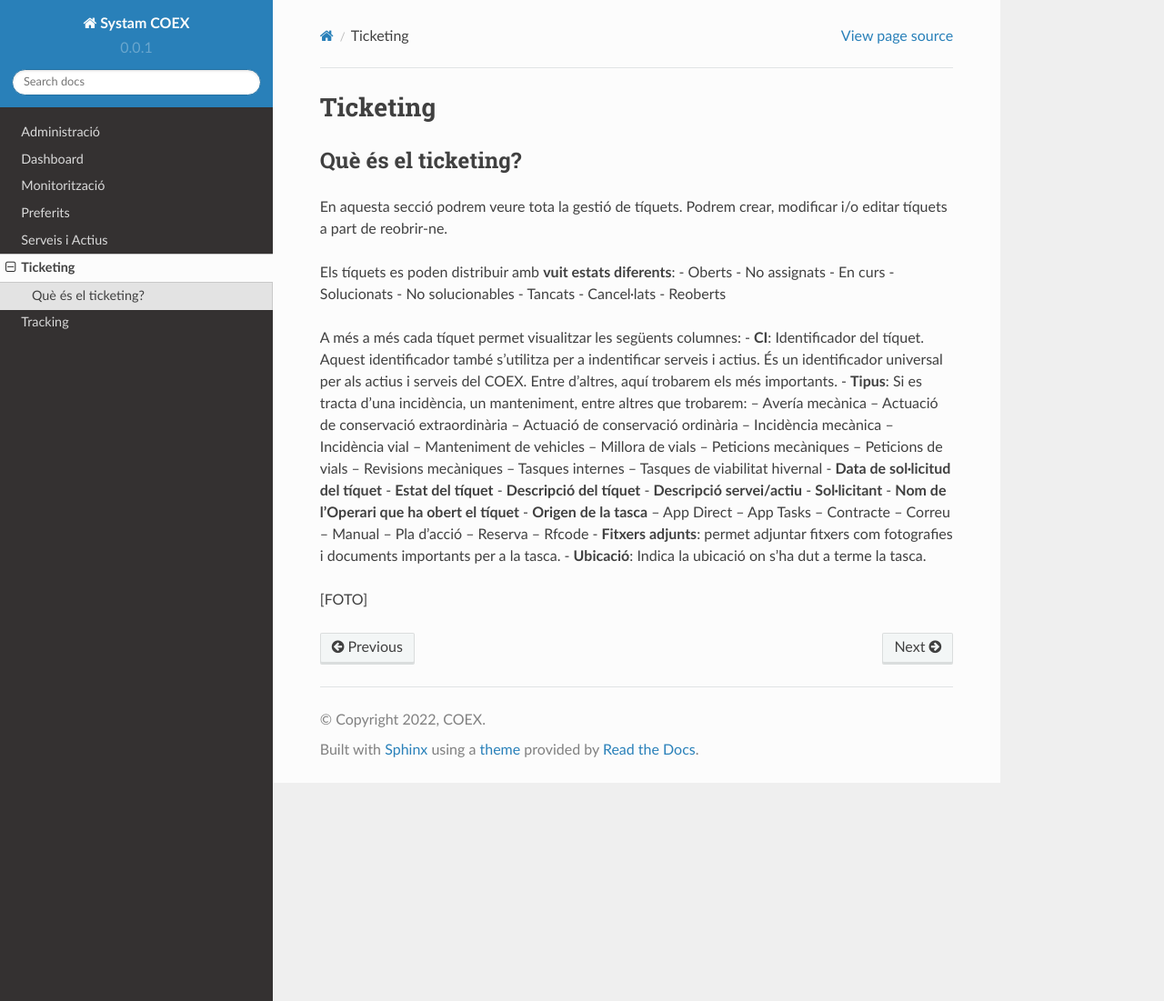
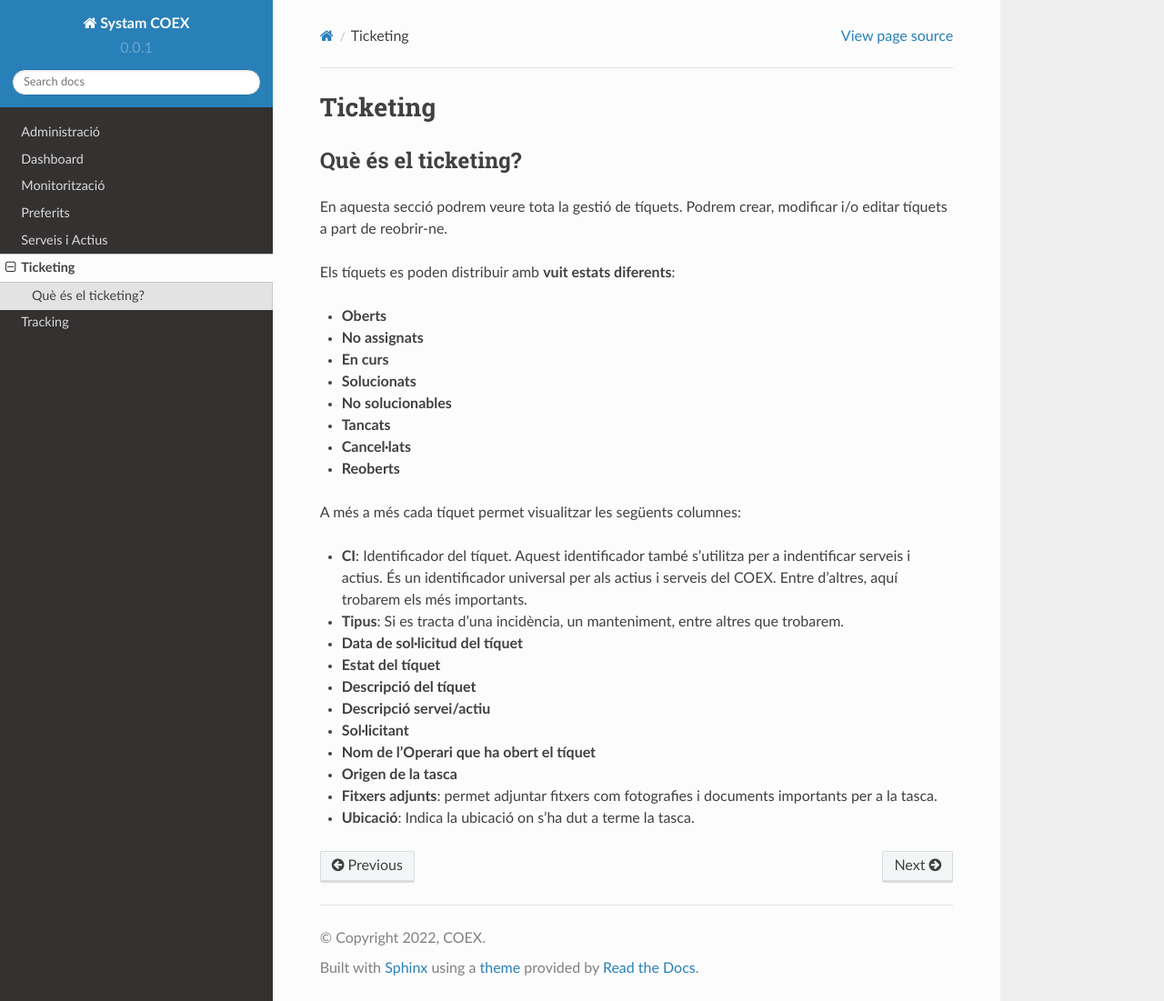
Before and after one commit to Joanmacat/systam-coex, a Sphinx documentation site: the page built from docs/source/Ticketing.rst, in a window 1280 px wide and 1101 px high. Shown: the whole window at 91% size. Built offline with Sphinx 7.4.7 and the Read the Docs theme 2.0.0, drawn with Linux system fonts in a browser that asks for light colours.

Commit message:
Update Ticketing.rst

```diff
--- a/docs/source/Ticketing.rst
+++ b/docs/source/Ticketing.rst
@@ -9,30 +9,20 @@ Què és el ticketing?
 En aquesta secció podrem veure tota la gestió de tíquets. Podrem crear, modificar i/o editar tíquets a part de reobrir-ne.
 
 Els tíquets es poden distribuir amb **vuit estats diferents**:
-- Oberts
-- No assignats
-- En curs
-- Solucionats
-- No solucionables
-- Tancats
-- Cancel·lats
-- Reoberts
+
+- **Oberts**
+- **No assignats**
+- **En curs**
+- **Solucionats**
+- **No solucionables**
+- **Tancats**
+- **Cancel·lats**
+- **Reoberts**
 
 A més a més cada tíquet permet visualitzar les següents columnes:
+
 - **CI**: Identificador del tíquet. Aquest identificador també s'utilitza per a indentificar serveis i actius. És un identificador universal per als actius i serveis del COEX. Entre d'altres, aquí trobarem els més importants.
-- **Tipus**: Si es tracta d'una incidència, un manteniment, entre altres que trobarem:
--- Avería mecànica
--- Actuació de conservació extraordinària
--- Actuació de conservació ordinària
--- Incidència mecànica
--- Incidència vial
--- Manteniment de vehicles
--- Millora de vials
--- Peticions mecàniques
--- Peticions de vials
--- Revisions mecàniques
--- Tasques internes
--- Tasques de viabilitat hivernal
+- **Tipus**: Si es tracta d'una incidència, un manteniment, entre altres que trobarem.
 - **Data de sol·licitud del tíquet**
 - **Estat del tíquet**
 - **Descripció del tíquet**
@@ -40,15 +30,5 @@ A més a més cada tíquet permet visualitzar les següents columnes:
 - **Sol·licitant**
 - **Nom de l'Operari que ha obert el tíquet**
 - **Origen de la tasca**
--- App Direct
--- App Tasks
--- Contracte
--- Correu
--- Manual
--- Pla d'acció
--- Reserva
--- Rfcode
 - **Fitxers adjunts**: permet adjuntar fitxers com fotografies i documents importants per a la tasca.
 - **Ubicació**: Indica la ubicació on s'ha dut a terme la tasca.
-
-[FOTO]
```
